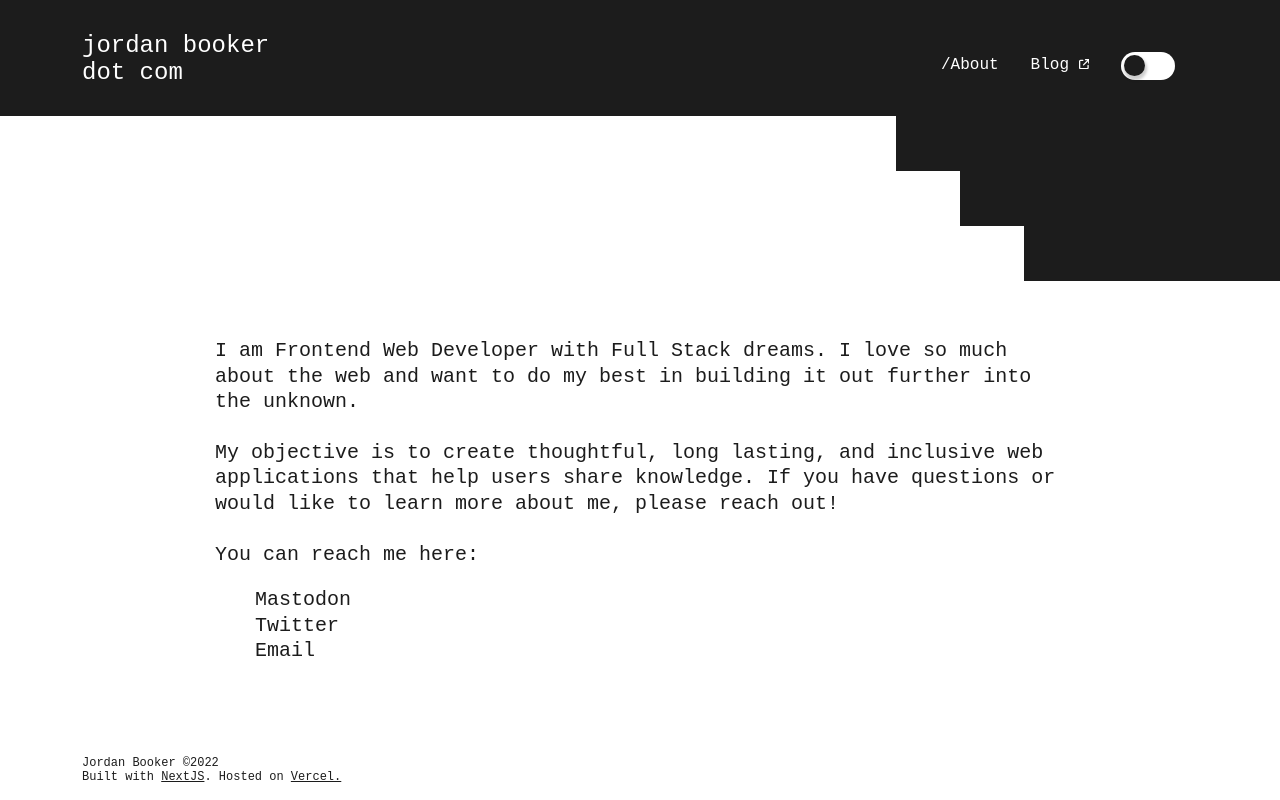
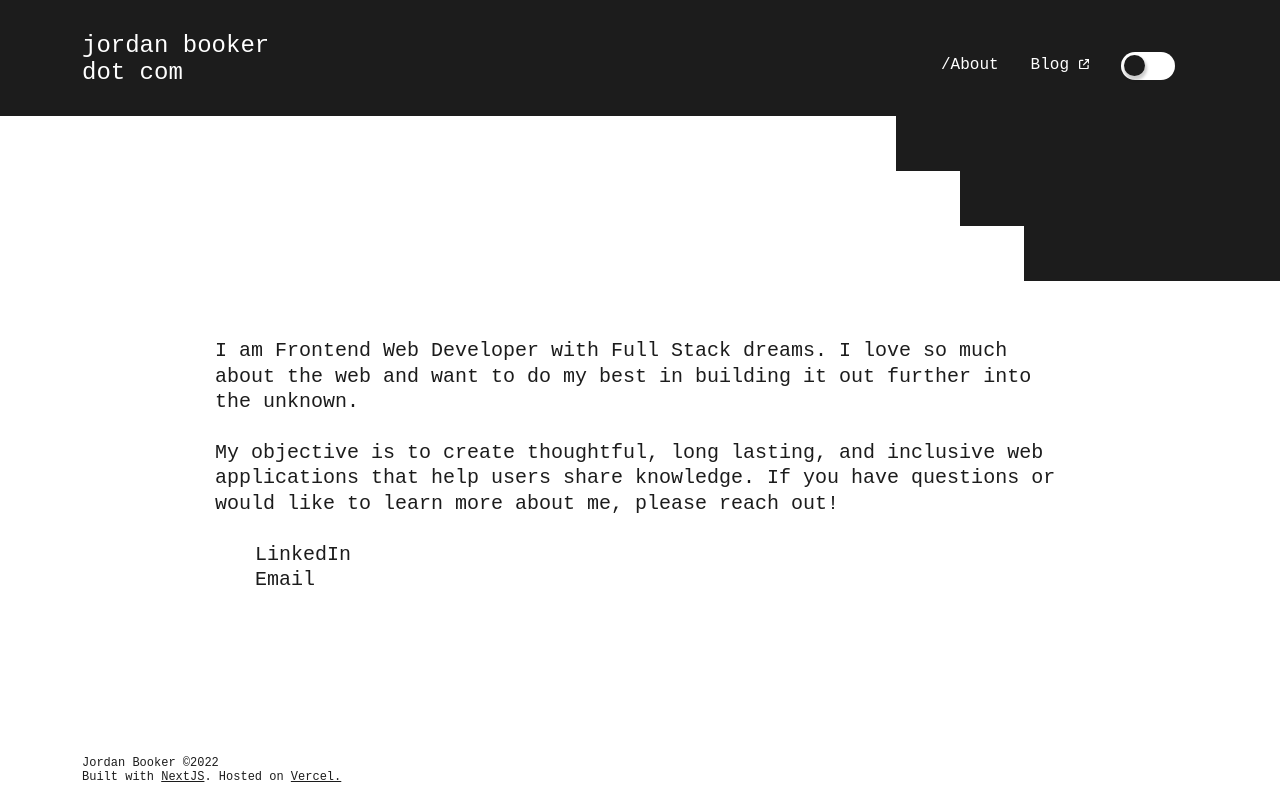
Before and after one commit to jordattebayo/portfolio, a Next.js app: page /about in a window 1280 px wide. Built offline with nearby package versions, Linux system fonts and the light colour scheme.

Commit message:
Updated contact to be just linkedin and email, leave socials for blog page

```diff
--- a/components/contact.tsx
+++ b/components/contact.tsx
@@ -23,16 +23,10 @@ const Link = styled.a`
 export function ContactButton() {
   return (
     <LinkText>
-      <span id="#contact">You can reach me here:</span>
       <List>
       <ListItem>
-        <Link target="_blank" href="https://mstdn.social/@jordattebayo">
-          Mastodon
-        </Link>
-      </ListItem>
-      <ListItem>
-        <Link target="_blank" href="https://twitter.com/jordattebayo">
-          Twitter
+        <Link target="_blank" href="https://www.linkedin.com/in/jordanmbooker">
+          LinkedIn
         </Link>
       </ListItem>
       <ListItem>
@@ -40,7 +34,6 @@ export function ContactButton() {
           Email
         </Link>
       </ListItem>
-
       </List>
     </LinkText>
   );
```
